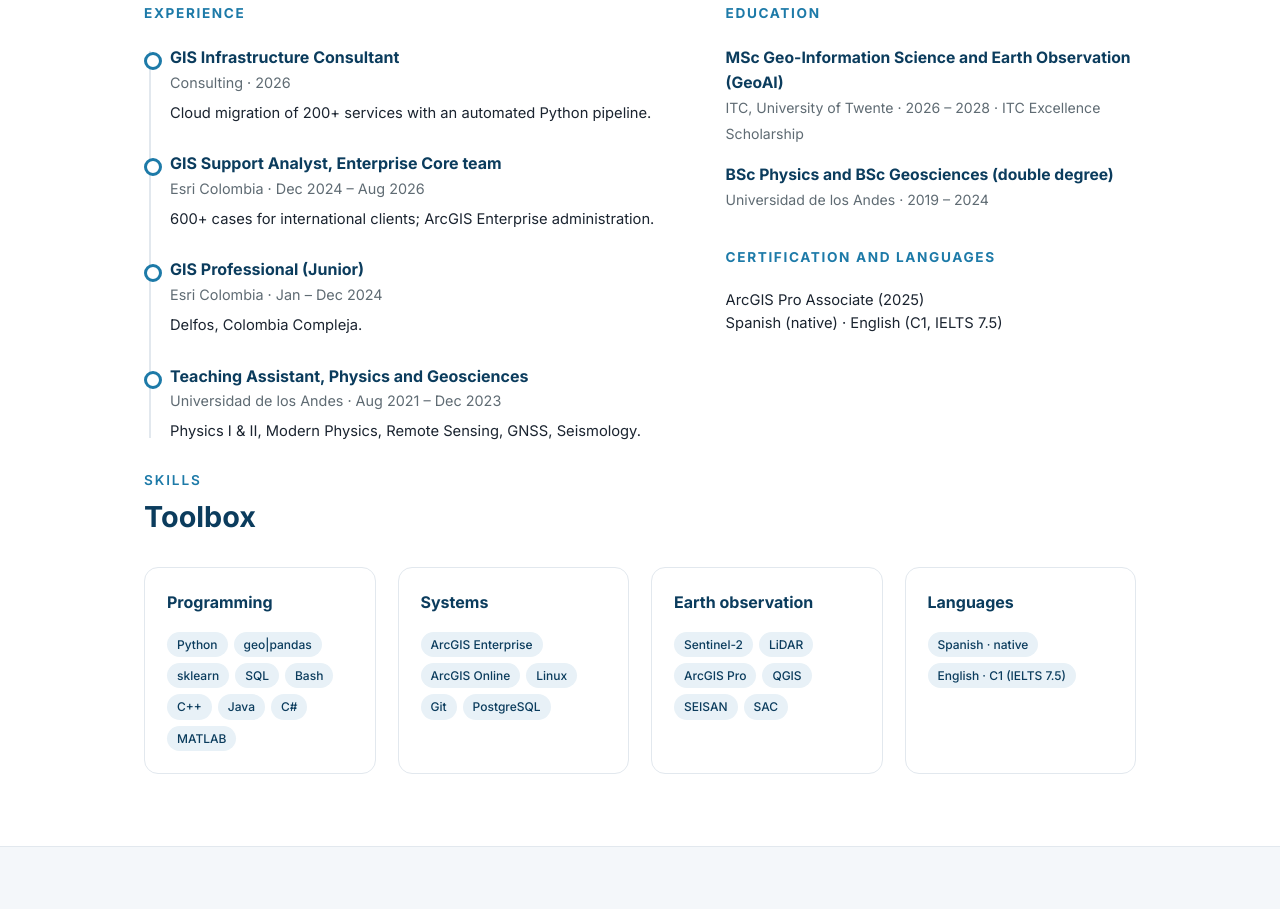
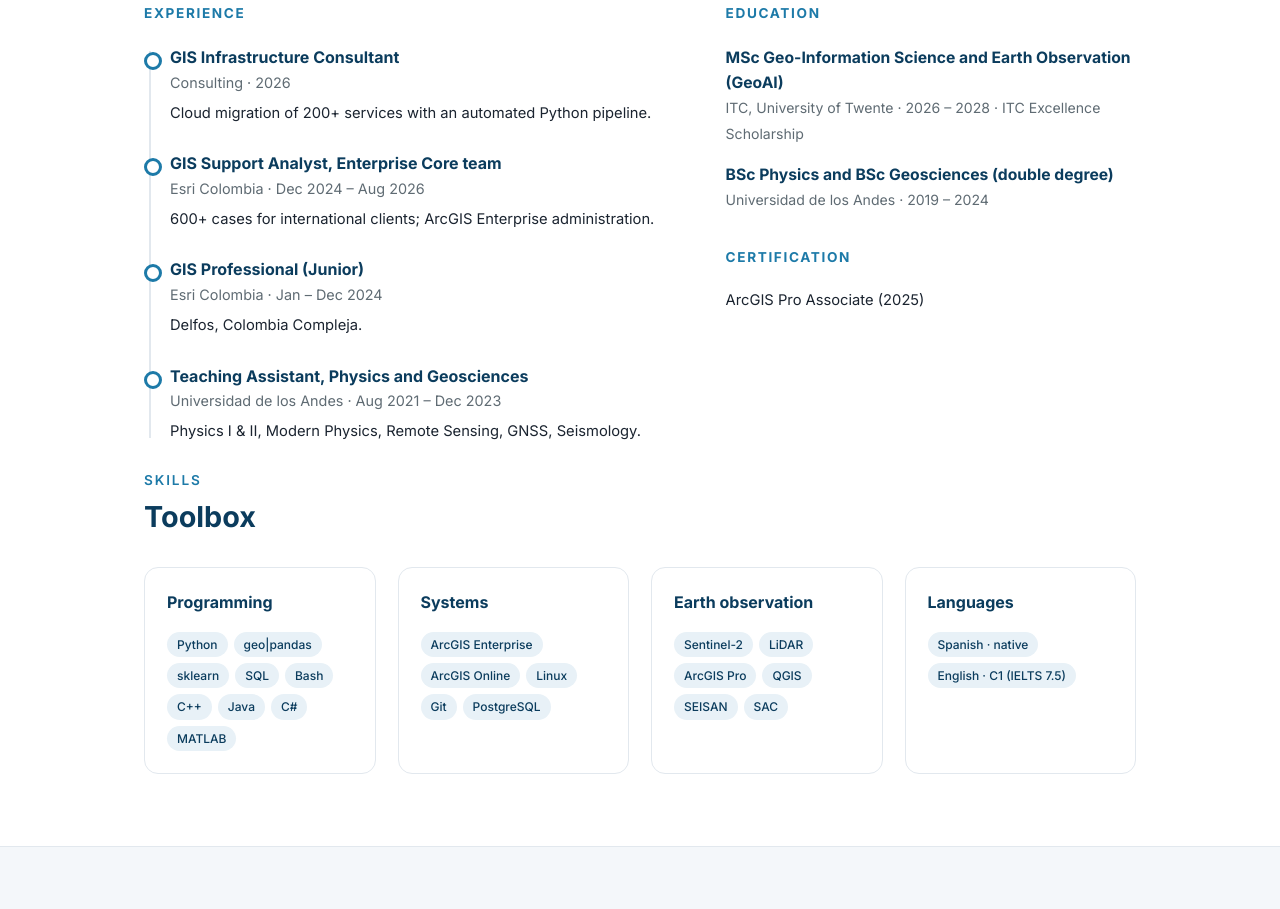
Before and after one commit to maramosj/maramosj.github.io, a plain HTML site: page index.html in a window 1280 px wide. Shown: the part 3991-4900 px from the top of the page. Drawn offline with Linux system fonts and the light colour scheme.

Commit message:
Mejoras de diseño

```diff
--- a/index.html
+++ b/index.html
@@ -218,8 +218,8 @@
             <span>Universidad de los Andes · 2019 – 2024 </span></div>
         </div>
         <div class="side-block">
-          <h3>Certification and languages</h3>
-          <p style="font-size:.92rem">ArcGIS Pro Associate (2025)<br>Spanish (native) · English (C1, IELTS 7.5)</p>
+          <h3>Certification</h3>
+          <p style="font-size:.92rem">ArcGIS Pro Associate (2025)</p>
         </div>
       </div>
     </div>
@@ -307,6 +307,9 @@
   </div>
 </section>
 
+<section id="space">
+</section>
+
 <section id="contact" class="soft contact">
   <div class="wrap">
     <h2>Contact</h2>
```
